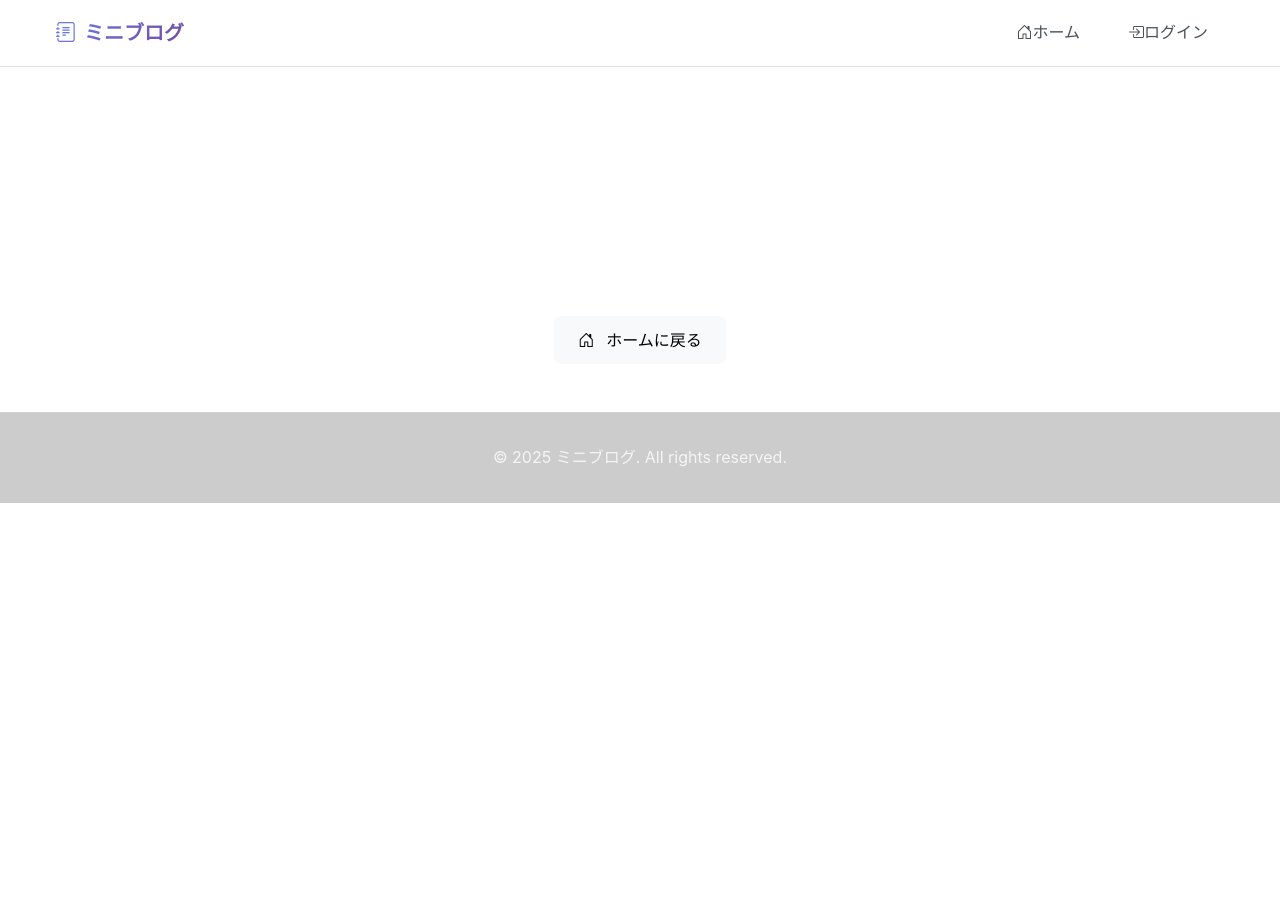
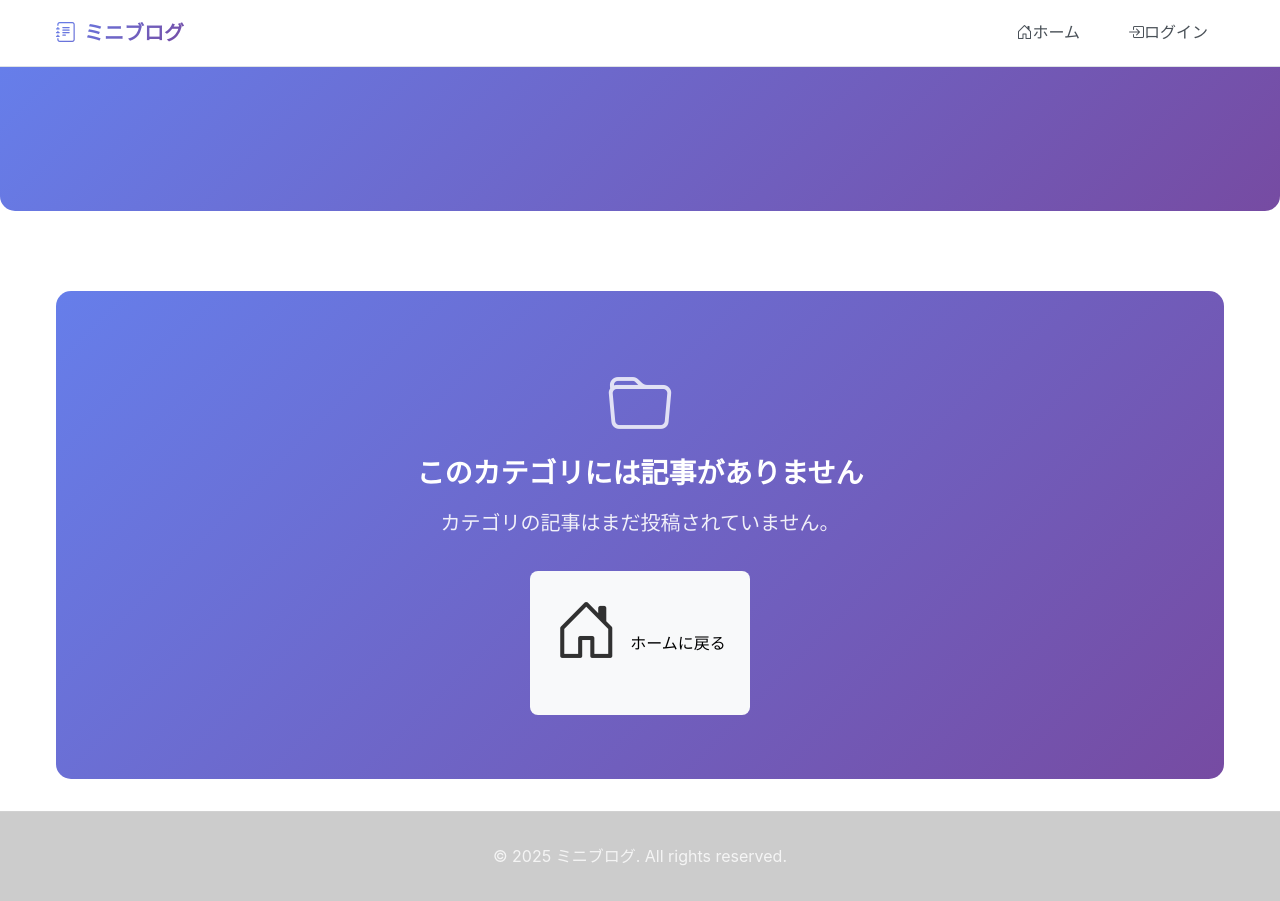
Before and after one commit to miyakawa2449/100DaysOfCode-016_miniBlog, a Python web app: template templates/category_page.html in a window 1280 px wide. Before the commit the page ends 503 px from the top, so only its background shows below. Run offline with Jinja, Linux system fonts and the light colour scheme; the template is opened without the code that fills it, so the values that code supplies are empty; some libraries are stand-ins or nearby versions.

Commit message:
💄 UI/UX改善: レイアウトとスタイルを最適化
- ヒーローセクション高さを固定値に変更（デスクトップ:400px、モバイル:320px）
- カテゴリーページの完全実装（グラデーション、テーマカラー、レスポンシブ）
- カテゴリー別テーマカラーシステムの実装
- CSS変数による柔軟なカラー管理

🤖 Generated with Claude Code

Co-Authored-By: Claude <noreply@anthropic.com>

```diff
--- a/static/css/main.css
+++ b/static/css/main.css
@@ -39,6 +39,14 @@
     --breakpoint-md: 768px;
     --breakpoint-lg: 1024px;
     --breakpoint-xl: 1440px;
+
+    /* カテゴリー別カラー */
+    --category-programming: #007bff;
+    --category-design: #e83e8c;
+    --category-lifestyle: #20c997;
+    --category-tech: #6f42c1;
+    --category-business: #fd7e14;
+    --category-default: #6c757d;
 }
 
 /* ===== Base Styles (Mobile First) ===== */
--- a/templates/category_page.html
+++ b/templates/category_page.html
@@ -9,15 +9,20 @@
 {% block og_image %}{% if category.ogp_image %}{{ url_for('static', filename=category.ogp_image, _external=True) }}{% else %}{{ super() }}{% endif %}{% endblock %}
 
 {% block content %}
-<div class="row">
-    <div class="col-12">
-        <!-- カテゴリヘッダー -->
-        <header class="text-center text-white mb-5">
+<div class="category-{{ category.slug }}">
+    <!-- カテゴリヘッダー -->
+    <header class="category-header">
+        <div class="container">
             <h1 class="display-4 fw-bold">{{ category.name }}</h1>
             {% if category.description %}
                 <p class="lead">{{ category.description }}</p>
             {% endif %}
-        </header>
+        </div>
+    </header>
+
+    <div class="container">
+        <div class="row">
+            <div class="col-12">
 
         <!-- 記事一覧 -->
         {% if articles_pagination and articles_pagination.items %}
@@ -99,8 +104,8 @@
             </nav>
             {% endif %}
         {% else %}
-            <div class="text-center text-white py-5">
-                <i class="bi bi-folder fs-1 mb-3"></i>
+            <div class="empty-category">
+                <i class="bi bi-folder"></i>
                 <h3>このカテゴリには記事がありません</h3>
                 <p class="lead">{{ category.name }}カテゴリの記事はまだ投稿されていません。</p>
                 <a href="{{ url_for('home') }}" class="btn btn-light">
@@ -108,6 +113,8 @@
                 </a>
             </div>
         {% endif %}
+        </div>
     </div>
 </div>
+</div>
 {% endblock %}
--- a/templates/layout.html
+++ b/templates/layout.html
@@ -55,7 +55,13 @@
 
         * { box-sizing: border-box; }
         html { scroll-behavior: smooth; font-size: 16px; }
-        @media (max-width: 768px) { html { font-size: 14px; } }
+        @media (max-width: 768px) {
+            html { font-size: 14px; }
+            .hero-section {
+                height: 320px;
+                padding: 3rem 0;
+            }
+        }
 
         body {
             margin: 0;
@@ -87,9 +93,9 @@
         .hero-section {
             background: var(--primary-gradient);
             color: var(--white);
-            padding: 3rem 0;
+            padding: 4rem 0;
             text-align: center;
-            min-height: 60vh;
+            height: 400px;
             display: flex;
             align-items: center;
             justify-content: center;
@@ -114,6 +120,9 @@
 
     <link rel="preload" href="{{ url_for('static', filename='css/main.css') }}" as="style" onload="this.onload=null;this.rel='stylesheet'">
     <noscript><link href="{{ url_for('static', filename='css/main.css') }}" rel="stylesheet"></noscript>
+
+    <link rel="preload" href="{{ url_for('static', filename='css/components.css') }}" as="style" onload="this.onload=null;this.rel='stylesheet'">
+    <noscript><link href="{{ url_for('static', filename='css/components.css') }}" rel="stylesheet"></noscript>
     {% if site_settings.theme_color %}
     <style>
         :root {
```
